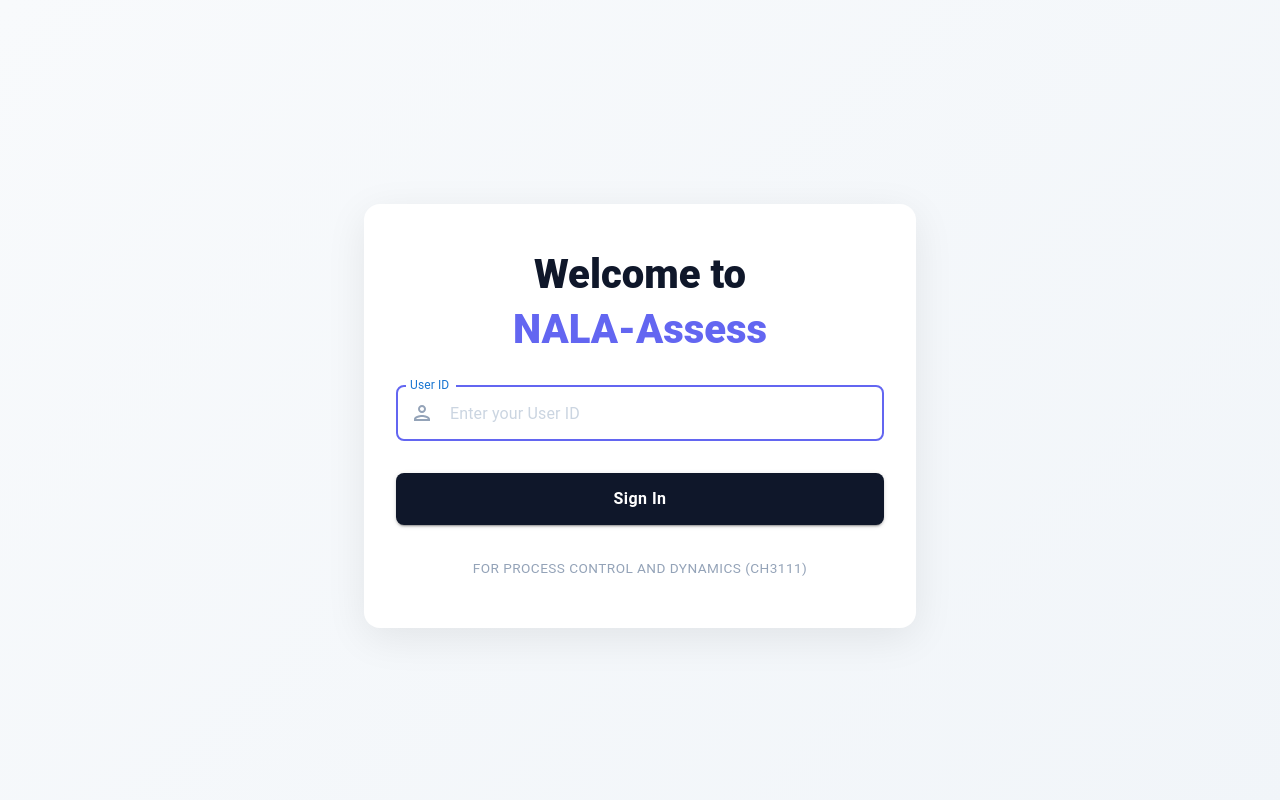
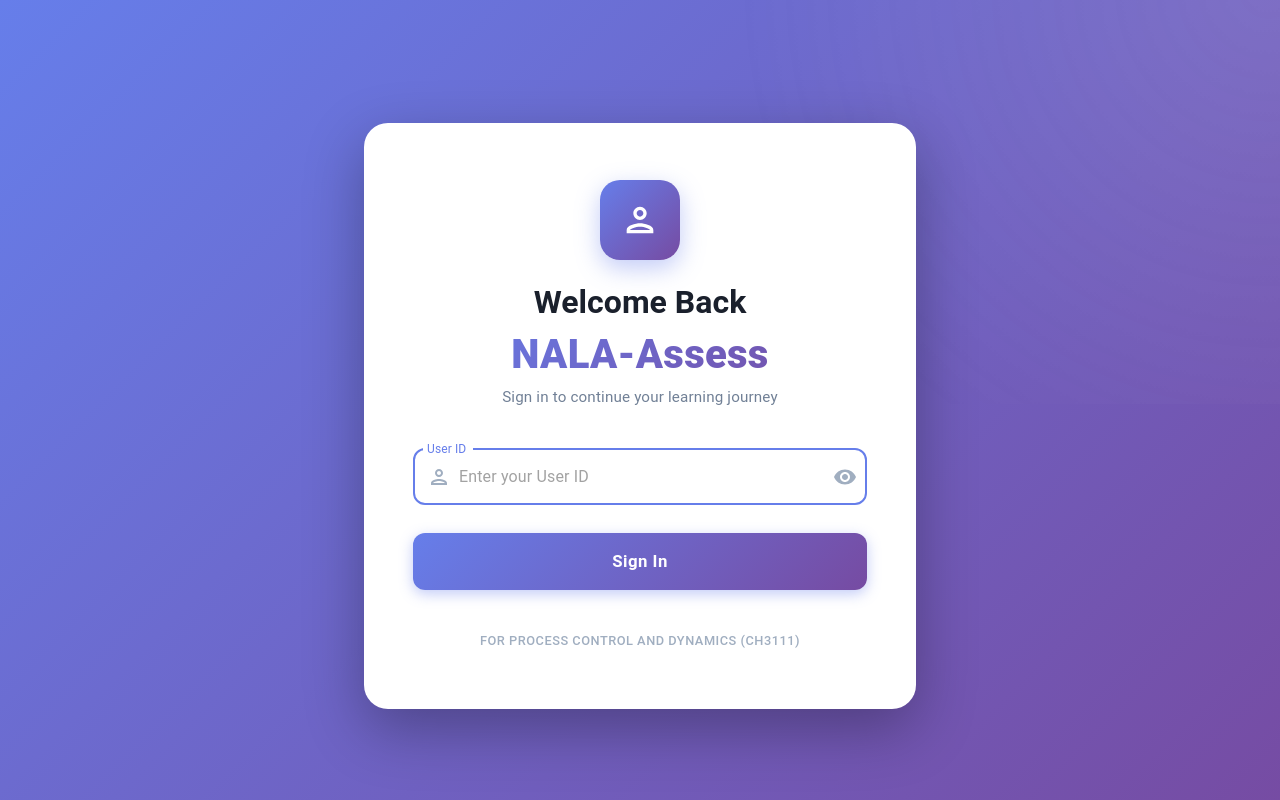
Before and after one commit to gwee007/AY2025-Atlas-NALA-FYP, a React app in the folder chatbot-frontend/: page /login in a window 1280 px wide. Built offline with nearby package versions, Linux system fonts and the light colour scheme; no server answers; the HTML template or start-up script is replaced by a standard one.

Commit message:
updated login page design

```diff
--- a/chatbot-frontend/src/pages/LoginPage.jsx
+++ b/chatbot-frontend/src/pages/LoginPage.jsx
@@ -11,14 +11,18 @@ import {
   Alert,
   CircularProgress,
   InputAdornment,
+  IconButton,
 } from '@mui/material';
 import {
   PersonOutlined as PersonIcon,
+  Visibility,
+  VisibilityOff,
 } from '@mui/icons-material';
 import '../styles/LoginPage.css';
 
 export default function LoginPage() {
   const [userId, setUserId] = useState('');
+  const [showUserId, setShowUserId] = useState(false);
   const [error, setError] = useState('');
   const [loading, setLoading] = useState(false);
   const navigate = useNavigate();
@@ -60,48 +64,108 @@ export default function LoginPage() {
         display: 'flex',
         alignItems: 'center',
         justifyContent: 'center',
-        background: 'linear-gradient(135deg, #f8fafc 0%, #f1f5f9 100%)',
+        background: 'linear-gradient(135deg, #667eea 0%, #764ba2 100%)',
         padding: 2,
+        position: 'relative',
+        overflow: 'hidden',
+        '&::before': {
+          content: '""',
+          position: 'absolute',
+          top: '-50%',
+          right: '-50%',
+          width: '100%',
+          height: '100%',
+          background: 'radial-gradient(circle, rgba(255,255,255,0.1) 0%, transparent 70%)',
+          animation: 'float 20s infinite ease-in-out',
+        },
+        '@keyframes float': {
+          '0%, 100%': { transform: 'translate(0, 0)' },
+          '50%': { transform: 'translate(-20px, -20px)' },
+        },
       }}
     >
       <Container maxWidth="sm">
         <Box
           sx={{
             backgroundColor: 'white',
-            borderRadius: '16px',
-            padding: '3rem 2rem',
-            boxShadow: '0 10px 40px rgba(0, 0, 0, 0.08)',
+            borderRadius: '24px',
+            padding: { xs: '2.5rem 1.5rem', sm: '3.5rem 3rem' },
+            boxShadow: '0 20px 60px rgba(0, 0, 0, 0.3)',
             textAlign: 'center',
+            position: 'relative',
+            zIndex: 1,
+            backdropFilter: 'blur(10px)',
+            border: '1px solid rgba(255, 255, 255, 0.2)',
           }}
         >
+          {/* Logo/Icon Area */}
+          <Box
+            sx={{
+              width: '80px',
+              height: '80px',
+              margin: '0 auto 1.5rem',
+              background: 'linear-gradient(135deg, #667eea 0%, #764ba2 100%)',
+              borderRadius: '20px',
+              display: 'flex',
+              alignItems: 'center',
+              justifyContent: 'center',
+              boxShadow: '0 8px 24px rgba(102, 126, 234, 0.4)',
+            }}
+          >
+            <PersonIcon sx={{ fontSize: '2.5rem', color: 'white' }} />
+          </Box>
+
           {/* Heading */}
           <Typography
             variant="h3"
             sx={{
-              fontWeight: 800,
-              color: '#0f172a',
+              fontWeight: 700,
+              color: '#1a202c',
               marginBottom: '0.5rem',
-              fontSize: { xs: '1.75rem', sm: '2rem', md: '2.5rem' },
+              fontSize: { xs: '1.5rem', sm: '1.75rem', md: '2rem' },
             }}
           >
-            Welcome to
+            Welcome Back
           </Typography>
           <Typography
-            variant="h3"
+            variant="h4"
             sx={{
               fontWeight: 800,
-              color: '#6366f1',
-              marginBottom: '2rem',
+              background: 'linear-gradient(135deg, #667eea 0%, #764ba2 100%)',
+              backgroundClip: 'text',
+              WebkitBackgroundClip: 'text',
+              WebkitTextFillColor: 'transparent',
+              marginBottom: '0.5rem',
               fontSize: { xs: '1.75rem', sm: '2rem', md: '2.5rem' },
             }}
           >
             NALA-Assess
           </Typography>
+          <Typography
+            variant="body2"
+            sx={{
+              color: '#718096',
+              marginBottom: '2.5rem',
+              fontSize: '0.95rem',
+            }}
+          >
+            Sign in to continue your learning journey
+          </Typography>
 
           {/* Form */}
-          <Box component="form" onSubmit={handleLogin} sx={{ display: 'flex', flexDirection: 'column', gap: 2 }}>
+          <Box component="form" onSubmit={handleLogin} sx={{ display: 'flex', flexDirection: 'column', gap: 2.5 }}>
             {error && (
-              <Alert severity="error" sx={{ borderRadius: '8px' }}>
+              <Alert
+                severity="error"
+                sx={{
+                  borderRadius: '12px',
+                  backgroundColor: '#fee2e2',
+                  color: '#991b1b',
+                  '& .MuiAlert-icon': {
+                    color: '#dc2626',
+                  },
+                }}
+              >
                 {error}
               </Alert>
             )}
@@ -110,6 +174,7 @@ export default function LoginPage() {
               fullWidth
               label="User ID"
               variant="outlined"
+              type={showUserId ? 'text' : 'password'}
               value={userId}
               onChange={(e) => setUserId(e.target.value)}
               disabled={loading}
@@ -117,7 +182,25 @@ export default function LoginPage() {
               InputProps={{
                 startAdornment: (
                   <InputAdornment position="start">
-                    <PersonIcon sx={{ color: '#94a3b8', mr: 1 }} />
+                    <PersonIcon sx={{ color: '#a0aec0' }} />
+                  </InputAdornment>
+                ),
+                endAdornment: (
+                  <InputAdornment position="end">
+                    <IconButton
+                      aria-label="toggle user id visibility"
+                      onClick={() => setShowUserId(!showUserId)}
+                      onMouseDown={(e) => e.preventDefault()}
+                      edge="end"
+                      sx={{
+                        color: '#a0aec0',
+                        '&:hover': {
+                          color: '#667eea',
+                        },
+                      }}
+                    >
+                      {showUserId ? <VisibilityOff /> : <Visibility />}
+                    </IconButton>
                   </InputAdornment>
                 ),
               }}
@@ -133,17 +216,31 @@ export default function LoginPage() {
               sx={{
                 '& .MuiOutlinedInput-root': {
                   fontSize: '1rem',
-                  borderRadius: '8px',
-                  '&:hover fieldset': {
-                    borderColor: '#cbd5e1',
+                  borderRadius: '12px',
+                  backgroundColor: '#f7fafc',
+                  transition: 'all 0.3s ease',
+                  '& fieldset': {
+                    borderColor: '#e2e8f0',
+                    borderWidth: '2px',
                   },
-                  '&.Mui-focused fieldset': {
-                    borderColor: '#6366f1',
+                  '&:hover': {
+                    backgroundColor: '#edf2f7',
+                    '& fieldset': {
+                      borderColor: '#cbd5e0',
+                    },
+                  },
+                  '&.Mui-focused': {
+                    backgroundColor: 'white',
+                    '& fieldset': {
+                      borderColor: '#667eea',
+                    },
                   },
                 },
-                '& .MuiInputBase-input::placeholder': {
-                  color: '#cbd5e1',
-                  opacity: 1,
+                '& .MuiInputLabel-root': {
+                  color: '#718096',
+                  '&.Mui-focused': {
+                    color: '#667eea',
+                  },
                 },
               }}
             />
@@ -155,21 +252,28 @@ export default function LoginPage() {
               type="submit"
               disabled={loading}
               sx={{
-                marginTop: '1rem',
-                backgroundColor: '#0f172a',
+                marginTop: '0.5rem',
+                background: 'linear-gradient(135deg, #667eea 0%, #764ba2 100%)',
                 color: 'white',
                 fontWeight: 700,
-                fontSize: '1rem',
-                padding: '0.75rem',
-                borderRadius: '8px',
+                fontSize: '1.05rem',
+                padding: '0.875rem',
+                borderRadius: '12px',
                 textTransform: 'none',
-                transition: 'background-color 0.2s ease',
+                boxShadow: '0 4px 14px rgba(102, 126, 234, 0.4)',
+                transition: 'all 0.3s ease',
                 '&:hover': {
-                  backgroundColor: '#1e293b',
+                  background: 'linear-gradient(135deg, #5a67d8 0%, #6b46a1 100%)',
+                  boxShadow: '0 6px 20px rgba(102, 126, 234, 0.6)',
+                  transform: 'translateY(-2px)',
+                },
+                '&:active': {
+                  transform: 'translateY(0)',
                 },
                 '&:disabled': {
-                  backgroundColor: '#cbd5e1',
-                  color: '#94a3b8',
+                  background: '#e2e8f0',
+                  color: '#a0aec0',
+                  boxShadow: 'none',
                 },
               }}
             >
@@ -189,9 +293,11 @@ export default function LoginPage() {
             variant="caption"
             sx={{
               display: 'block',
-              marginTop: '2rem',
-              color: '#94a3b8',
-              fontSize: '0.85rem',
+              marginTop: '2.5rem',
+              color: '#a0aec0',
+              fontSize: '0.8rem',
+              fontWeight: 500,
+              letterSpacing: '0.5px',
             }}
           >
             FOR PROCESS CONTROL AND DYNAMICS (CH3111)
```
